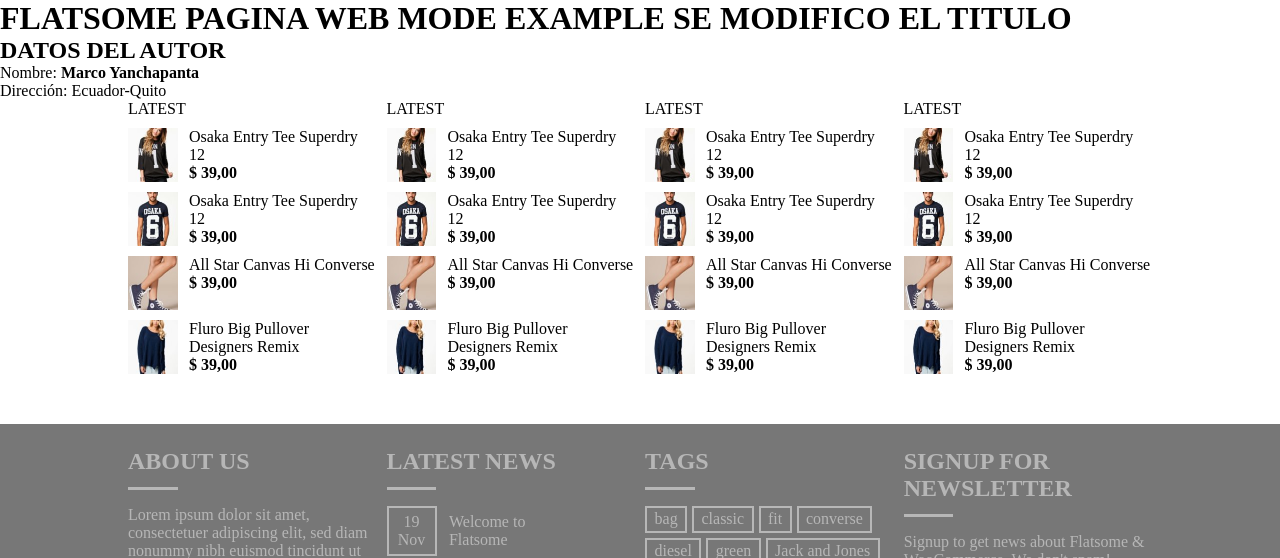
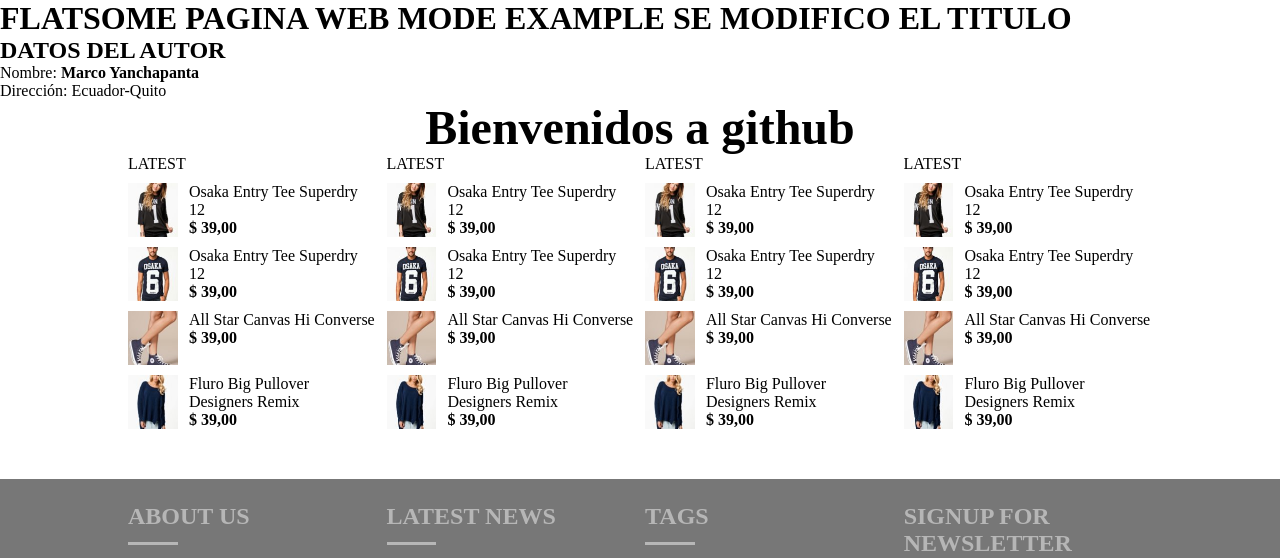
Before and after one commit to yanchapanta/flatsome, a plain HTML site: page index.html in a window 1280 px wide. Shown: the top 558 px of the page. Drawn offline with Linux system fonts and the light colour scheme.

Commit message:
agregamos un titulob de git
titulo

```diff
--- a/index.html
+++ b/index.html
@@ -15,6 +15,7 @@
 		<p>Nombre: <strong>Marco Yanchapanta</strong>
 			<br>
 		 Dirección: Ecuador-Quito</p>
+		 <h3 style="text-align: center; font-size: 3rem;">Bienvenidos a github</h3>
 		<!-- /* ***************************
             woocommerce
         ****************************/ -->
```
